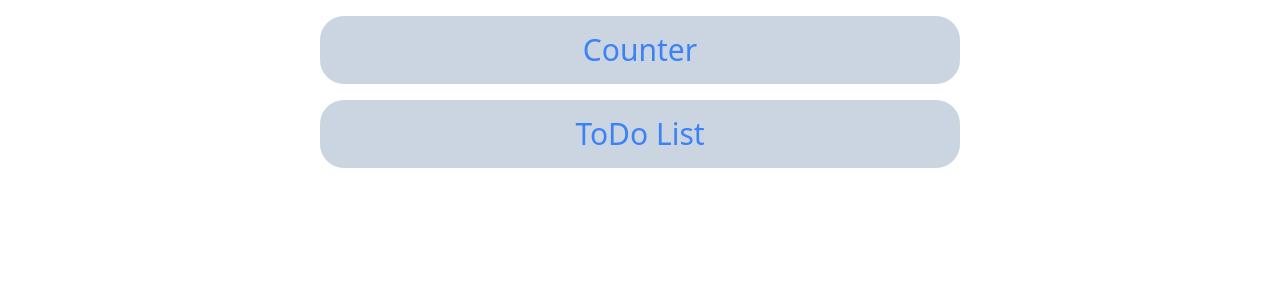
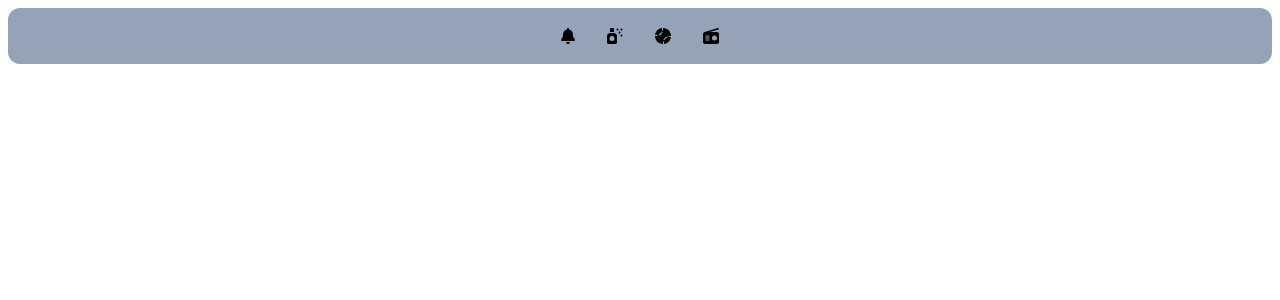
Before and after one commit to fabiankargl/React-App, a React (Create React App) app: page / in a window 1280 px wide. Shown: the top 300 px of the page. Built offline with nearby package versions, Linux system fonts and the light colour scheme.

Commit message:
added fontawesome and main menu

```diff
--- a/package.json
+++ b/package.json
@@ -3,6 +3,9 @@
   "version": "0.1.0",
   "private": true,
   "dependencies": {
+    "@fortawesome/fontawesome-svg-core": "^6.6.0",
+    "@fortawesome/free-solid-svg-icons": "^6.6.0",
+    "@fortawesome/react-fontawesome": "^0.2.2",
     "@testing-library/jest-dom": "^5.17.0",
     "@testing-library/react": "^13.4.0",
     "@testing-library/user-event": "^13.5.0",
@@ -12,7 +15,7 @@
     "@types/react-dom": "^18.3.0",
     "react": "^18.3.1",
     "react-dom": "^18.3.1",
-    "react-scripts": "5.0.1",
+    "react-scripts": "^5.0.1",
     "typescript": "^5.6.3",
     "web-vitals": "^2.1.4"
   },
--- a/src/App.tsx
+++ b/src/App.tsx
@@ -1,10 +1,9 @@
-import { Wrapper } from "./shared/components/Wrapper";
+import { MainMenu } from "./main/components/Menu"
 
-function App() {
+const App = () => {
   return (
     <>
-      <Wrapper label={"Counter"} />
-      <Wrapper label={"ToDo List"} />
+      <MainMenu />
     </>
   );
 }
--- /dev/null
+++ b/src/main/components/Menu.tsx
@@ -0,0 +1,26 @@
+import { FontAwesomeIcon } from "@fortawesome/react-fontawesome";
+import {
+  faBell,
+  faAirFreshener,
+  faBaseball,
+  faRadio,
+} from "@fortawesome/free-solid-svg-icons";
+
+export const MainMenu = () => {
+  return (
+    <nav className="flex felx-col justify-center space-x-8 bg-slate-400 p-4 rounded-xl m-2 hover:p-8 transition-all duration-300">
+      <div>
+        <FontAwesomeIcon icon={faBell} />
+      </div>
+      <div>
+        <FontAwesomeIcon icon={faAirFreshener} />
+      </div>
+      <div>
+        <FontAwesomeIcon icon={faBaseball} />
+      </div>
+      <div>
+        <FontAwesomeIcon icon={faRadio} />
+      </div>
+    </nav>
+  );
+};
```
Also changed, not shown: 1 other file (tests, documents, lock files or other folders).
